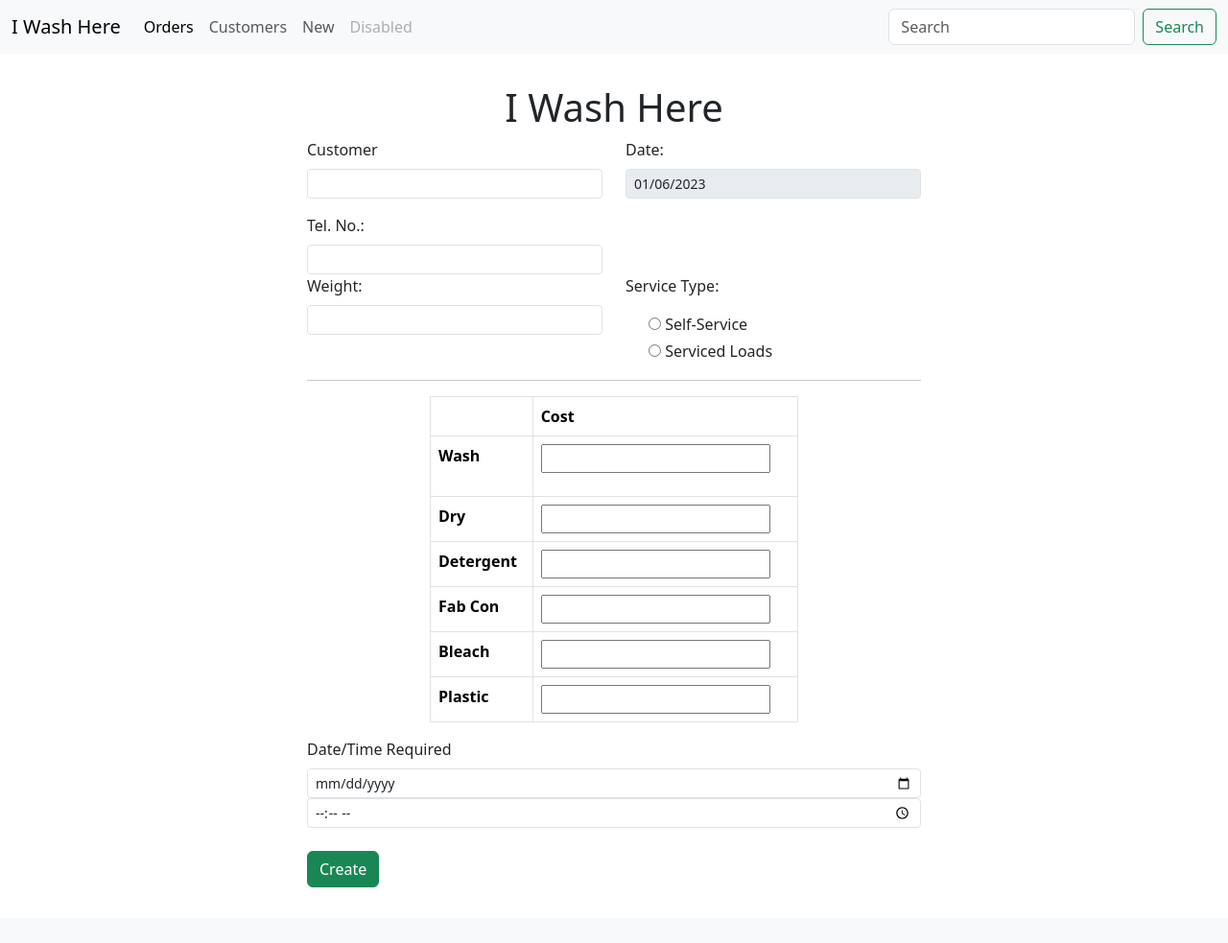
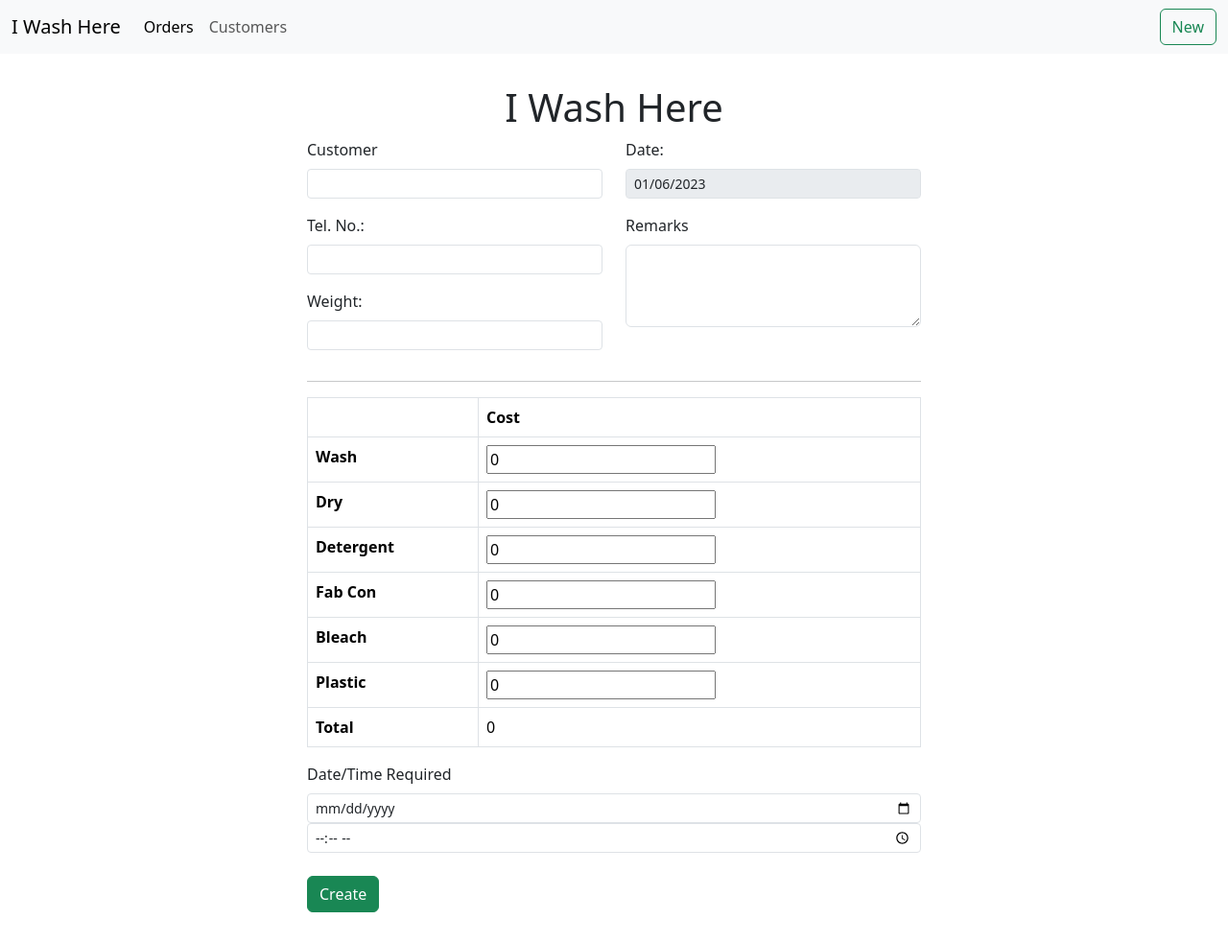
Before and after one commit to jaceroldan/iwashhere, a Django app: page /inventory/order/new/ in a window 1280 px wide. Shown: the whole page at 96% size. Before the commit the page ends 925 px from the top, so only its background shows below. Run offline with Django 4.2, Linux system fonts and the light colour scheme.

Commit message:
[#1] Add total to services table

```diff
--- a/inventory/templates/inventory/receipt.html
+++ b/inventory/templates/inventory/create_order_slip.html
@@ -13,38 +13,27 @@
                             <label class="form-label" for="customer">Customer</label>
                             <input class="form-control form-control-sm" type="text" name="customer" id="customer">
                         </div>
-                        <div class="field">
+                        <div class="field mb-3">
                             <label class="form-label" for="contact_number">Tel. No.: </label>
                             <input class="form-control form-control-sm" type="tel" name="contact_number" id="contact_number">
                         </div>
-                    </div>
-                    <div class="col">
-                        <div class="field">
-                            <label class="form-label" for="date_created">Date: </label>
-                            <input class="form-control form-control-sm" type="date" name="date_created" id="date_created" disabled>
-                        </div>
-                    </div>
-                </div>
-                <div class="row">
-                    <div class="col">
-                        <div class="field">
+                        <div class="field mb-3">
                             <label class="form-label" for="weight">Weight: </label>
                             <input class="form-control form-control-sm" type="text" name="weight" id="weight">
                         </div>
                     </div>
                     <div class="col">
-                        <div class="field">
-                            <p for="weight">Service Type: </p>
-                            <div class="form-check">
-                                <input class="form-label" type="radio" name="service_type" id="self_service" value="self-service">
-                                <label for="self_service">Self-Service</label>
-                            </div>
-                            <div class="form-check">
-                                <input type="radio" name="service_type" id="loads" value="serviced-loads">
-                                <label for="loads">Serviced Loads</label>
-                            </div>
+                        <div class="mb-3 field">
+                            <label class="form-label" for="date_created">Date: </label>
+                            <input class="form-control form-control-sm" type="date" name="date_created" id="date_created" disabled>
+                        </div>
+                        <div class="mb-3 field">
+                            <label class="form-label" for="remarks">Remarks</label>
+                            <textarea class="form-control" id="remarks" rows="3"></textarea>
                         </div>
                     </div>
+                </div>
+                <div class="row">
                 </div>
                 <hr>
                 <div class="table-container">
@@ -58,43 +47,32 @@
                         <tbody>
                             <tr>
                                 <th>Wash</th>
-                                <!-- <td><input type="number" name="wash_qty"></td> -->
-                                <td>
-                                    <div class="mb-3">
-                                        <input type="number" name="wash_cost">
-                                    </div>
-                                </td>
+                                <td><input type="number" name="wash_cost" value="0"></td>
                             </tr>
                             <tr>
                                 <th>Dry</th>
-                                <!-- <td><input type="number" name="dry_qty"></td> -->
-                                <td><input type="number" name="dry_cost"></td>
+                                <td><input type="number" name="dry_cost" value="0"></td>
                             </tr>
                             <tr>
                                 <th>Detergent</th>
-                                <!-- <td><input type="number" name="detergent_qty"></td> -->
-                                <td><input type="number" name="detergent_cost"></td>
+                                <td><input type="number" name="detergent_cost" value="0"></td>
                             </tr>
                             <tr>
                                 <th>Fab Con</th>
-                                <!-- <td><input type="number" name="fabcon_qty"></td> -->
-                                <td><input type="number" name="fabcon_cost"></td>
+                                <td><input type="number" name="fabcon_cost" value="0"></td>
                             </tr>
                             <tr>
                                 <th>Bleach</th>
-                                <!-- <td><input type="number" name="bleach_qty"></td> -->
-                                <td><input type="number" name="bleach_cost"></td>
+                                <td><input type="number" name="bleach_cost" value="0"></td>
                             </tr>
                             <tr>
                                 <th>Plastic</th>
-                                <!-- <td><input type="number" name="plastic_qty"></td> -->
-                                <td><input type="number" name="plastic_cost"></td>
+                                <td><input type="number" name="plastic_cost" value="0"></td>
                             </tr>
-                            <!-- <tr>
-                                <th>Others</th>
-                                <td><input type="number"></td>
-                                <td><input type="number"></td>
-                            </tr> -->
+                            <tr>
+                                <th>Total</th>
+                                <td id="total"></td>
+                            </tr>
                         </tbody>
                     </table>
                 </div>
--- a/inventory/templates/inventory/customers_list.html
+++ b/inventory/templates/inventory/customers_list.html
@@ -2,7 +2,6 @@
 {% block content %}
     <div class="container container-fluid">
         <h1>Customers Masterlist</h1>
-        <a href="{% url 'inventory:new' %}" target="_blank">Create</a>
         <table class="table table-bordered">
             <thead>
                 <tr>
--- a/inventory/templates/pages/base.html
+++ b/inventory/templates/pages/base.html
@@ -23,10 +23,6 @@
             justify-content: center;
         }
 
-        .table {
-            width: 60%;
-        }
-
         .submit-row {
             margin-top: 24px;
         }
@@ -47,17 +43,9 @@
                     <li class="nav-item">
                         <a class="nav-link" href="{% url 'inventory:list-customers' %}">Customers</a>
                     </li>
-                    <li class="nav-item">
-                        <a class="nav-link" href="{% url 'inventory:new' %}">New</a>
-                    </li>
-                </li>
-                <li class="nav-item">
-                    <a class="nav-link disabled">Disabled</a>
-                </li>
                 </ul>
-                <form class="d-flex" role="search">
-                    <input class="form-control me-2" type="search" placeholder="Search" aria-label="Search">
-                    <button class="btn btn-outline-success" type="submit">Search</button>
+                <form class="d-flex">
+                    <button class="btn btn-outline-success"><a class="nav-link" href="{% url 'inventory:new' %}">New</a></button>
                 </form>
           </div>
         </div>
@@ -74,6 +62,41 @@
         if (day < 10)
             day = '0' + day;
         dateCreated.value = `${today.getFullYear()}-${month}-${day}`;
+
+        function updateTotal() {
+            let idElem = document.getElementById('total');
+            let washCostElem = document.getElementsByName('wash_cost')[0];
+            let dryCostElem = document.getElementsByName('dry_cost')[0];
+            let detergentCostElem = document.getElementsByName('detergent_cost')[0];
+            let fabconCostElem = document.getElementsByName('fabcon_cost')[0];
+            let bleachCostElem = document.getElementsByName('bleach_cost')[0];
+            let plasticCostElem = document.getElementsByName('plastic_cost')[0];
+
+            idElem.innerText = (
+                (Number.parseFloat(washCostElem.value) || 0)
+                + (Number.parseFloat(dryCostElem.value) || 0)
+                + (Number.parseFloat(detergentCostElem.value) || 0)
+                + (Number.parseFloat(fabconCostElem.value) || 0)
+                + (Number.parseFloat(bleachCostElem.value) || 0)
+                + (Number.parseFloat(plasticCostElem.value || 0)));
+        }
+
+        updateTotal();
+
+        const idElem = document.getElementById('total')[0];
+        const washCostElem = document.getElementsByName('wash_cost')[0];
+        const dryCostElem = document.getElementsByName('dry_cost')[0];
+        const detergentCostElem = document.getElementsByName('detergent_cost')[0];
+        const fabconCostElem = document.getElementsByName('fabcon_cost')[0];
+        const bleachCostElem = document.getElementsByName('bleach_cost')[0];
+        const plasticCostElem = document.getElementsByName('plastic_cost')[0];
+
+        washCostElem.addEventListener('change', updateTotal);
+        dryCostElem.addEventListener('change', updateTotal);
+        detergentCostElem.addEventListener('change', updateTotal);
+        fabconCostElem.addEventListener('change', updateTotal);
+        bleachCostElem.addEventListener('change', updateTotal);
+        plasticCostElem.addEventListener('change', updateTotal);
     </script>
 </body>
 </html>
--- a/inventory/views.py
+++ b/inventory/views.py
@@ -6,7 +6,7 @@ from inventory.models import Customer, Order
 
 # Create your views here.
 def show_create_receipt(request):
-    return render(request, 'inventory/receipt.html')
+    return render(request, 'inventory/create_order_slip.html')
 
 def show_order(request, order_id):
     order = Order.objects.get(pk=order_id)
```
